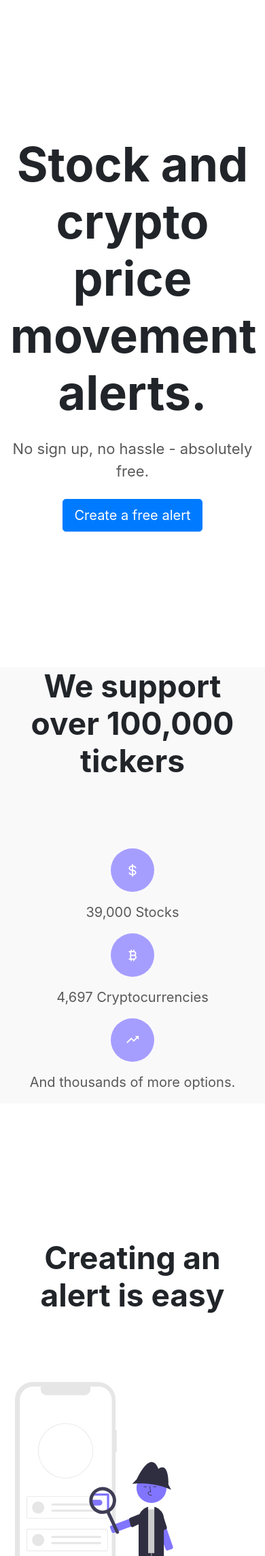
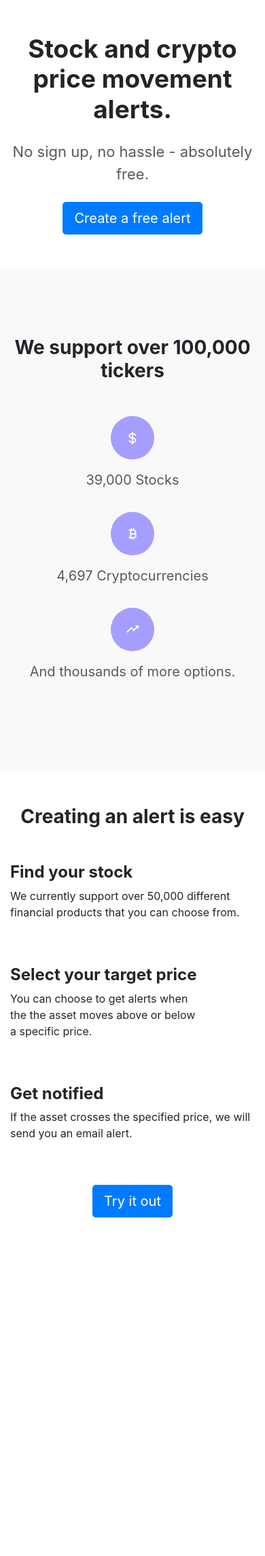
Before and after one commit to rrickgauer/tickle, a Flask app: template src/tickle/gui/templates/home/index.html in a window 390 px wide; the page is wider, and only the part inside the window is pictured. Shown: the top 2289 px of that part at 68% size. After the commit the page ends 1791 px from the top of that part, so only its background shows below. Run offline with Flask 2, Linux system fonts and the light colour scheme; the template is opened without the code that fills it, so the values that code supplies are empty; style sheets or scripts are compiled from the project's sources; parts of the project's set-up code (start-up, migrations or seed data) failed here and were passed over; some libraries are stand-ins or nearby versions.

Commit message:
fix some mobile css

```diff
--- a/src/tickle/gui/static/css/style.scss
+++ b/src/tickle/gui/static/css/style.scss
@@ -87,43 +87,52 @@ h6 {
 
 
 
+
+
+
+
+.home-page-space { margin-bottom: 50px; }
+.container-home-page-steps-pr {padding-right: 100px;}
+.text-grey {color: #595959;}
+.home-page-h1 {font-size: 37px;}
+.home-page-h1-subtitle {font-size: 22px;}
+
+h2.home-page-header {
+    font-size: 28px;
+    margin-bottom: 50px;
+}
+
+h3.home-page-header {font-size: 24px;}
+
+
 .container-home-page-steps {
     img {
-        width: auto;
-        height: 300px;
+        max-width: 200px;
+        height: auto;
     }
 
-    .row {
-        align-items: center;
-    }
+    .row {align-items: center;}
 }
 
 
-.home-page-space { margin-bottom: 200px; }
-.container-home-page-steps-pr {padding-right: 100px;}
+@media screen and (min-width: 768px) {
+    .home-page-space { margin-bottom: 200px; }
+    .container-home-page-steps-pr {padding-right: 100px;}
+    .home-page-h1 {font-size: 70px;}
+    .home-page-h1-subtitle {font-size: 22px;}
 
-.text-grey {
-    color: #595959;
+
+    h2.home-page-header {
+        font-size: 46px;
+        margin-bottom: 100px;
+    }
+
+    h3.home-page-header {font-size: 32px;}
 }
 
 
-.home-page-h1 {
-    font-size: 70px;
-}
-
-.home-page-h1-subtitle {
-    font-size: 22px;
-}
 
 
-h2.home-page-header {
-    font-size: 46px;
-    margin-bottom: 100px;
-}
-
-h3.home-page-header {
-    font-size: 32px;
-}
 
 
 
@@ -161,5 +170,5 @@ h3.home-page-header {
 
 
 .home-page-padding {
-    // padding: 100px;
+    padding: 100px 0px;
 }
--- a/src/tickle/gui/templates/home/index.html
+++ b/src/tickle/gui/templates/home/index.html
@@ -27,21 +27,21 @@
             <h2 class="home-page-header text-center">We support over 100,000 tickers</h2>
 
             <div class="row">
-                <div class="col-md-4 icon-text-combo">
+                <div class="col-md-4 icon-text-combo mb-3 mb-md-0">
                     <div class="home-icon icon-rounded">
                         <i class='bx bx-dollar'></i>
                     </div>
                     <p class="text-grey">39,000 Stocks</p>
                 </div>
 
-                <div class="col-md-4 icon-text-combo">
+                <div class="col-md-4 icon-text-combo mb-3 mb-md-0">
                     <div class="icon-rounded home-icon">
                         <i class='bx bx-bitcoin'></i>
                     </div>
                     <p class="text-grey">4,697 Cryptocurrencies</p>
                 </div>
 
-                <div class="col-md-4 icon-text-combo">
+                <div class="col-md-4 icon-text-combo mb-3 mb-md-0">
                     <div class="icon-rounded home-icon">
                         <i class='bx bx-trending-up'></i>
                     </div>
@@ -61,7 +61,7 @@
 
         <div class="row" data-aos="fade-up">
             <div class="col-sm-12 col-md-6 container-home-page-steps-pr">
-                <div class="d-flex  justify-content-end">
+                <div class="d-none d-md-flex  justify-content-end">
                     <img src="/static/img/home-page-imgs/search.svg" alt="Search image">
                 </div>
             </div>
@@ -80,7 +80,7 @@
                 <p>You can choose to get alerts when the the asset moves above or below a specific price.</p>
             </div>
             <div class="col-sm-12 col-md-6">
-                <div class="d-flex justify-content-start">
+                <div class="d-none d-md-flex justify-content-start">
                     <img src="/static/img/home-page-imgs/crypto-prices.svg" alt="Search image">
                 </div>
 
@@ -91,7 +91,7 @@
 
         <div class="row" data-aos="fade-up">
             <div class="col-sm-12 col-md-6 container-home-page-steps-pr">
-                <div class="d-flex justify-content-end">
+                <div class="d-none d-md-flex justify-content-end">
                     <img src="/static/img/home-page-imgs/notification.svg" alt="Search image">
                 </div>
             </div>
```
